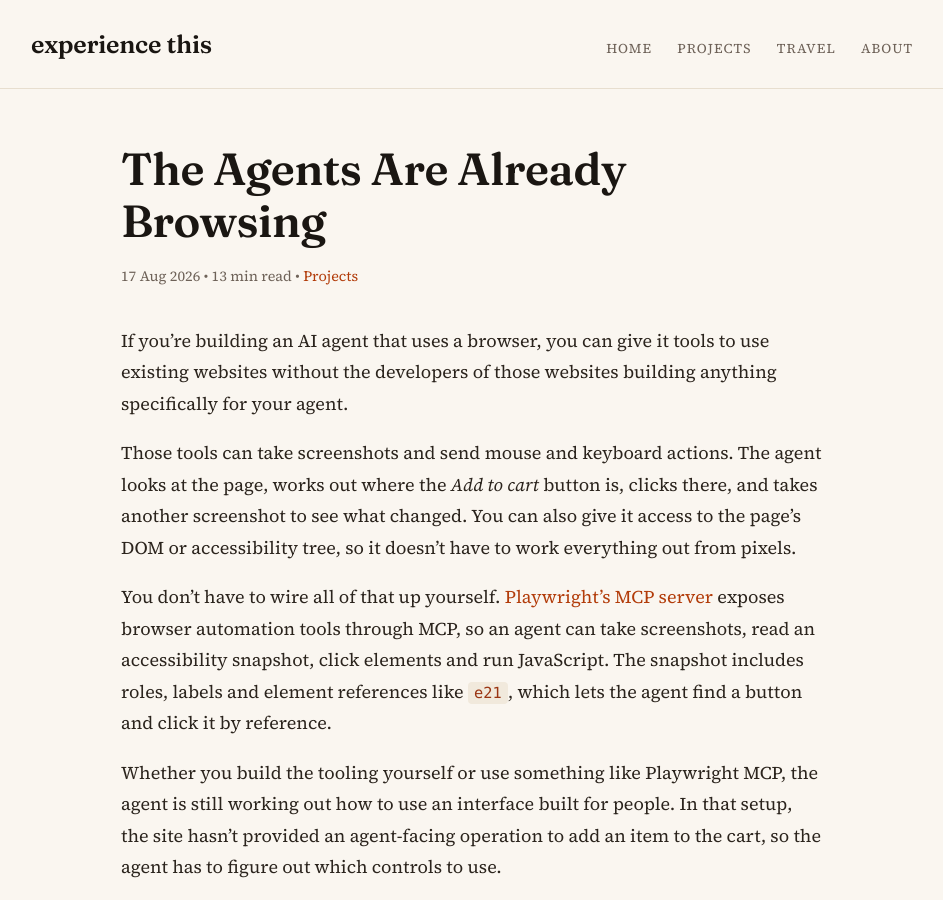
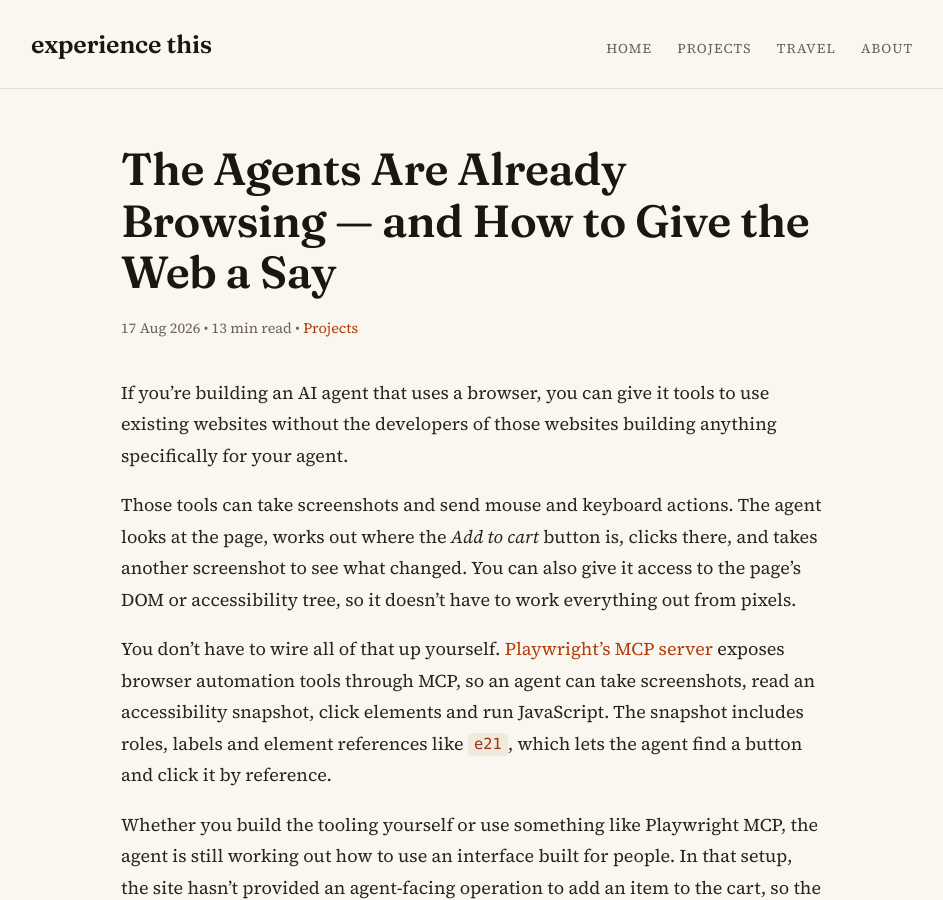
Before and after one commit to victorhuangwq/experiencethis.world, a Jekyll site: the page built from _posts/2026-08-17-agents-are-already-browsing.md, in a window 1280 px wide and 900 px high. Shown: the whole window, without its empty margins (168-1111 px from the left). Built offline with Jekyll 4.4.1, drawn with Linux system fonts in a browser that asks for light colours.

Commit message:
Retitle WebMCP post around giving the web a say

```diff
--- a/_posts/2026-08-17-agents-are-already-browsing.md
+++ b/_posts/2026-08-17-agents-are-already-browsing.md
@@ -1,6 +1,6 @@
 ---
 layout: post
-title: "The Agents Are Already Browsing"
+title: "The Agents Are Already Browsing — and How to Give the Web a Say"
 date: 2026-08-17 10:00:00 -0700
 last_modified_at: 2026-10-11
 categories: projects
```
